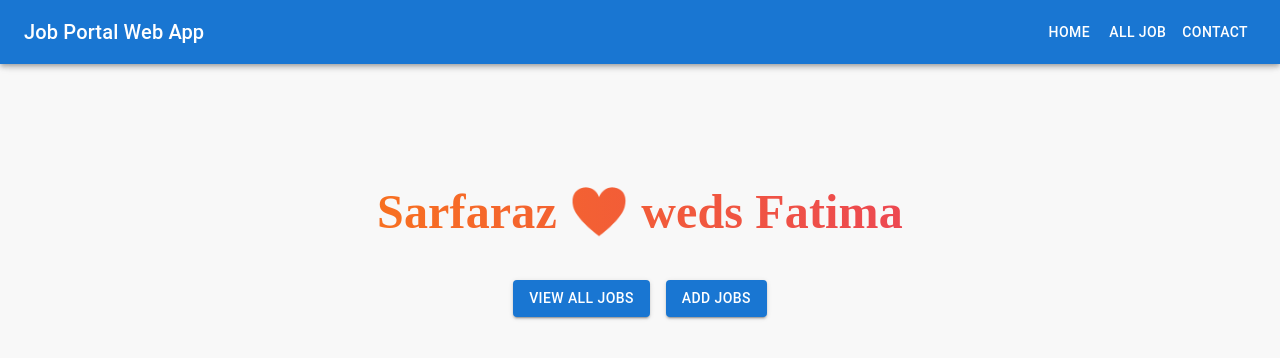
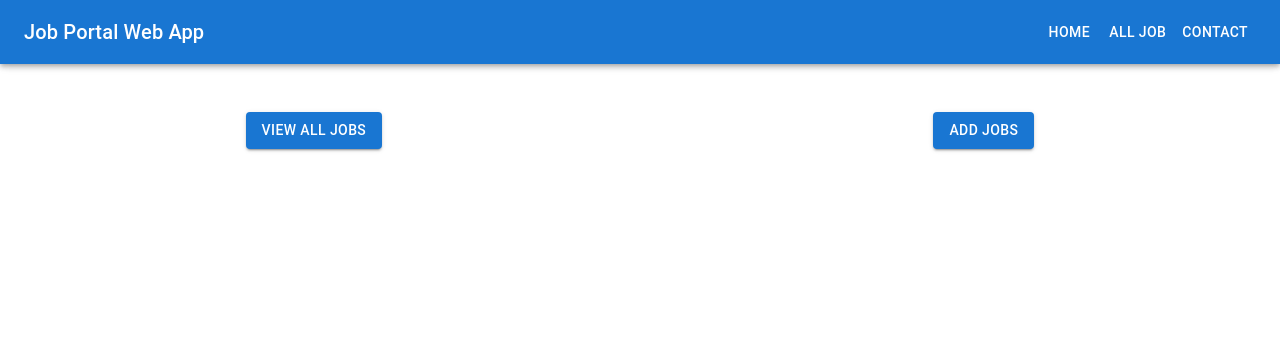
Before and after one commit to kharatesaurabh/react-job-portal, a React (Vite) app: page / in a window 1280 px wide. Shown: the top 358 px of the page. Built offline with nearby package versions, Linux system fonts and the light colour scheme.

Commit message:
timepass5

```diff
--- a/src/pages/Home.jsx
+++ b/src/pages/Home.jsx
@@ -1,59 +1,18 @@
 import React from 'react'
+import styles from'./Home.module.scss'
 import DrawerAppBar from '../components/AppBar'
 import Button from '@mui/material/Button'
 
 const Home = () => {
-  const styles = {
-    mainContainer: {
-      padding: '2rem',
-      backgroundColor: '#f8f8f8',
-      minHeight: '100vh',
-      fontFamily: "'Segoe UI', sans-serif",
-    },
-    weddingTitle: {
-      fontFamily: "'Segoe Script', cursive",
-      fontSize: '3rem',
-      textAlign: 'center',
-      margin: '2rem 0',
-      color: '#ff4081',
-      background: 'linear-gradient(90deg, #ff8a00, #e52e71)',
-      WebkitBackgroundClip: 'text',
-      WebkitTextFillColor: 'transparent',
-      animation: 'fadeInUp 1s ease-out',
-    },
-    buttonContainer: {
-      display: 'flex',
-      justifyContent: 'center',
-      gap: '1rem',
-      marginTop: '2rem',
-    }
-  }
+  return (
+    <div className={styles.mainConatiner}>
+        <DrawerAppBar/>
+        <div className={styles.buttonContainer}>
 
-  return (
-    <div style={styles.mainContainer}>
-      <DrawerAppBar />
-
-      <style>
-        {`
-          @keyframes fadeInUp {
-            from {
-              opacity: 0;
-              transform: translateY(30px);
-            }
-            to {
-              opacity: 1;
-              transform: translateY(0);
-            }
-          }
-        `}
-      </style>
-
-      <h1 style={styles.weddingTitle}>Sarfaraz ❤️ weds Fatima</h1>
-
-      <div style={styles.buttonContainer}>
         <Button variant="contained">View All Jobs</Button>
         <Button variant="contained">Add Jobs</Button>
-      </div>
+
+        </div>
     </div>
   )
 }
```
